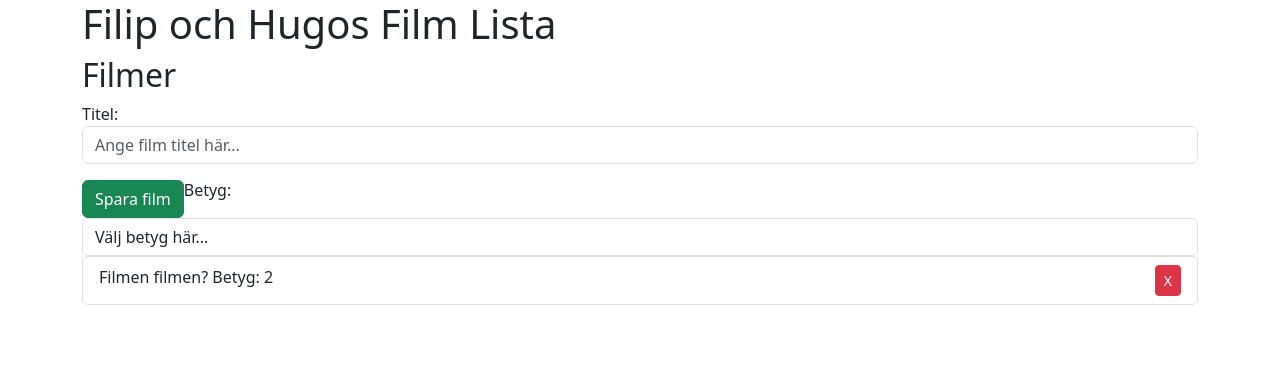
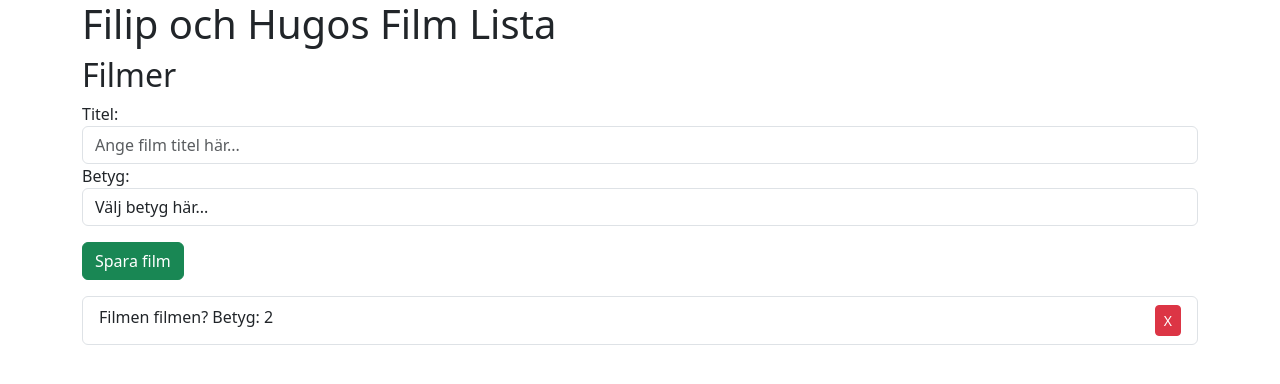
Before and after one commit to FilipNordqvist/DA395A, a React (Create React App) app in the folder assigment 6/filips-film-lista-react/: page / in a window 1280 px wide. Shown: the top 384 px of the page. Built offline with nearby package versions, Linux system fonts and the light colour scheme.

Commit message:
Flyttar om knappar

```diff
--- a/assigment 6/filips-film-lista-react/src/Film.js
+++ b/assigment 6/filips-film-lista-react/src/Film.js
@@ -6,7 +6,7 @@ export default function Film(props) {
 
 
     return (
-           <li className="list-group-item">
+           <li className="list-group-item mt-3">
             { props.item.title + " Betyg: " + props.item.rating }
 
                 <button  className="btn btn-sm btn-danger float-end"
--- a/assigment 6/filips-film-lista-react/src/FilmTitle.js
+++ b/assigment 6/filips-film-lista-react/src/FilmTitle.js
@@ -15,8 +15,9 @@ const ratingRef = useRef();
 function addItem(id){
 
         const newId = films.length > 0 ? films[films.length - 1].id + 1 : 1;
+        const rating =  parseInt(ratingRef.current.value);
 
-        if(inputRef.current.value.length > 0 && ratingRef > 0 && ratingRef <= 5){
+        if(inputRef.current.value.length > 0 && rating > 0 && rating <= 5){
             setFilms([...films, {
                 id: newId,
                 title: inputRef.current.value,
@@ -24,19 +25,13 @@ function addItem(id){
             }]);
 
             inputRef.current.value = "";
-            ratingRef.current.value ="";
+            ratingRef.current.value = "";
 
         }else if (inputRef.current.value.length === 0){
             alert("Du angav ingen titel")
         }else if(ratingRef.current.value.length === 0){
             alert("Du gav ingen rating")
         }
-
-
-
-
-
-
 }
 
 
@@ -49,8 +44,7 @@ setFilms(films.filter((item) => item.id !== id))
             <label for="title-field">Titel:</label>
             <input className="form-control" type="text" id="title-field"
             placeholder="Ange film titel här..." ref={inputRef}/>
-             <button type="submit" className="btn btn-success mt-3"
-            onClick={addItem}>Spara film</button>
+
 
 
             <label for="rating-field">Betyg:</label>
@@ -63,6 +57,9 @@ setFilms(films.filter((item) => item.id !== id))
             <option value="5">5</option>
             </select>
 
+            <button type="submit" className="btn btn-success mt-3"
+            onClick={addItem}>Spara film</button>
+
             <ul className="list-group">
                 { films.map(film => <Film key={film.id} item={film} deleteItem={deleteItem}/>) }
             </ul>
```
